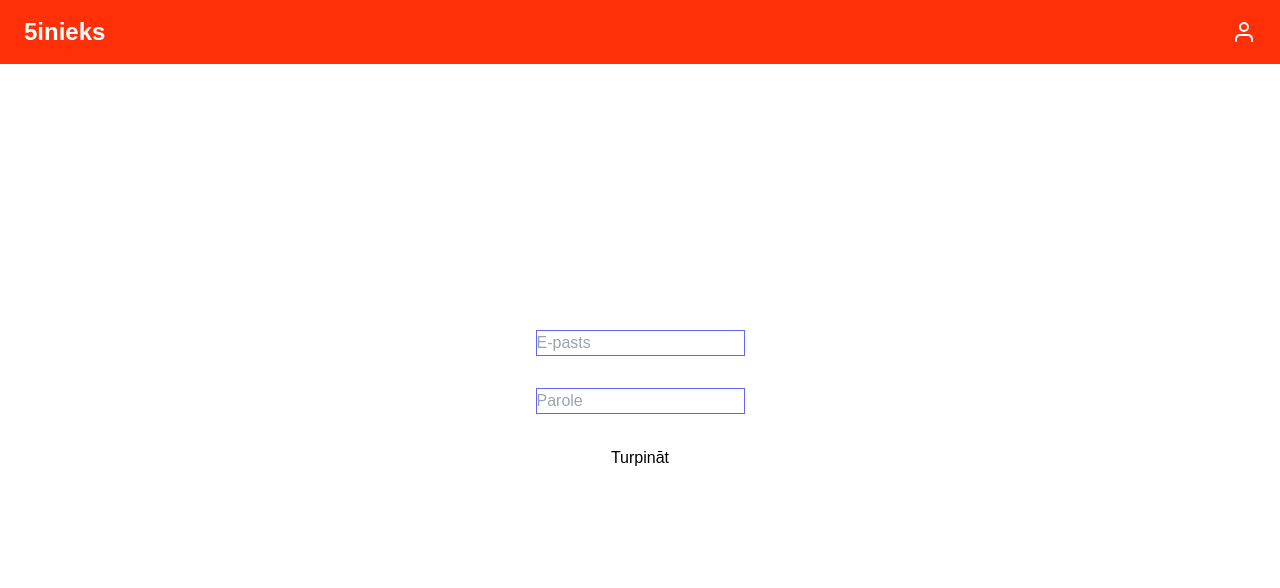
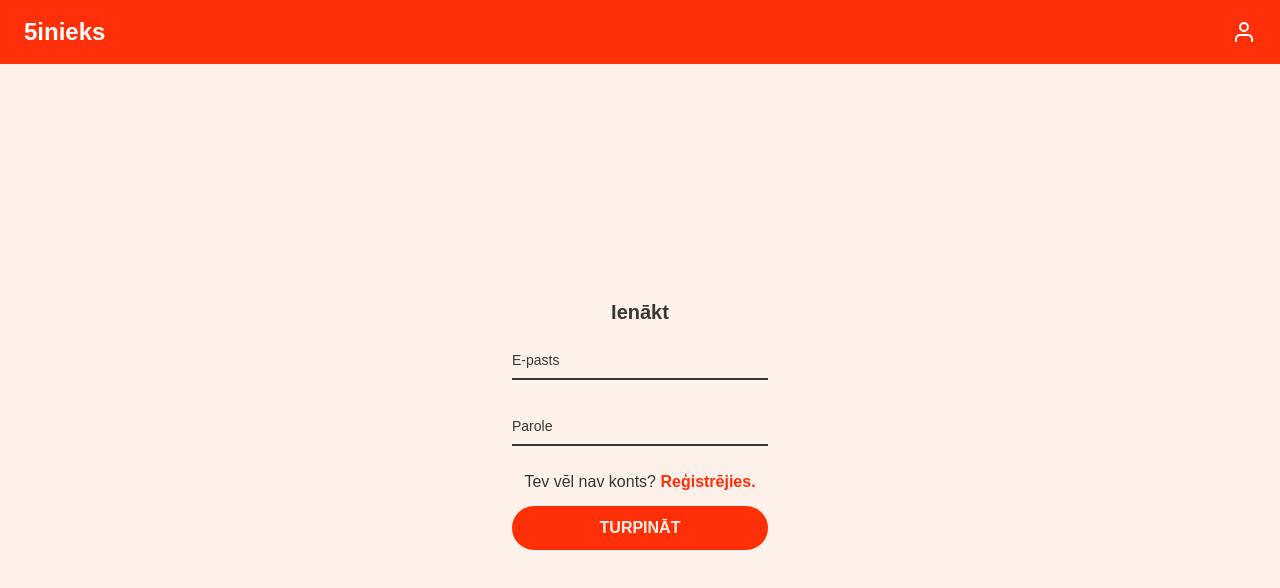
Before and after one commit to Aigarsss/piecinieks-web, a React (Vite) app: page /signIn in a window 1280 px wide. Shown: the top 588 px of the page. Built offline with nearby package versions, Linux system fonts and the light colour scheme; no server answers; a web font is replaced by a local one.

Commit message:
Style login/register

```diff
--- a/src/Components/NavBar/NavBar.tsx
+++ b/src/Components/NavBar/NavBar.tsx
@@ -56,12 +56,11 @@ const NavBar = () => {
                         style={animation}
                         className="mobileMenu absolute right-0 top-12 flex flex-col items-end bg-cream px-6 py-5 select-none z-10"
                     >
-                        {
-                            isAdmin &&
+                        {isAdmin && (
                             <li className="pb-4">
                                 <Link to="/dashboard">Jautājumi</Link>
                             </li>
-                        }
+                        )}
                         {/*<li className="pb-4">Rezultāti</li>*/}
                         <li className="text-custom-red" onClick={handleLogOut}>
                             Iziet
--- a/src/Components/UniversalForm/UniversalForm.tsx
+++ b/src/Components/UniversalForm/UniversalForm.tsx
@@ -1,4 +1,5 @@
 import React, { useState } from 'react';
+import {Link} from "react-router-dom";
 
 type UniversalFormProps = {
     action: ({}) => void;
@@ -23,34 +24,65 @@ const UniversalForm: React.FC<UniversalFormProps> = ({ action, formType }) => {
     };
 
     return (
-        <form className="flex flex-col items-center justify-center h-full" onSubmit={handleSubmit}>
+        <form className="flex flex-col items-center justify-center h-full bg-cream px-5" onSubmit={handleSubmit}>
+            <h1 className="text-custom-black font-bold text-xl pb-3">
+                {formType === 'signUp' ? 'Reģistrēties' : 'Ienākt'}
+            </h1>
+            <div className="relative z-0 mb-6 w-64 group">
                 <input
+                    className="block py-2.5 px-0 w-full text-sm text-custom-black bg-transparent border-0 border-b-2 border-custom-black appearance-none focus:outline-none focus:ring-0 focus:border-custom-orange peer"
                     type="email"
                     id="email"
                     name="email"
-                placeholder="E-pasts"
-                className={'border border-indigo-500/100 mb-8'}
                     onChange={handleChange}
+                    placeholder=" "
                 />
+                <label
+                    htmlFor="answer"
+                    className="absolute text-sm text-custom-black duration-300 transform -translate-y-6 scale-75 top-3 -z-10 origin-[0] peer-focus:left-0 peer-focus:text-custom-orange peer-placeholder-shown:scale-100 peer-placeholder-shown:translate-y-0 peer-focus:scale-75 peer-focus:-translate-y-6"
+                >
+                    E-pasts
+                </label>
+            </div>
+
             {formType === 'signUp' && (
+                <div className="relative z-0 mb-6 w-64 group">
                     <input
+                        className="block py-2.5 px-0 w-full text-sm text-custom-black bg-transparent border-0 border-b-2 border-custom-black appearance-none focus:outline-none focus:ring-0 focus:border-custom-orange peer"
                         type="text"
                         id="username"
                         name="username"
-                    placeholder="Lietotājs"
-                    className={'border border-indigo-500/100 mb-8'}
                         onChange={handleChange}
+                        placeholder=" "
                     />
+                    <label
+                        htmlFor="answer"
+                        className="absolute text-sm text-custom-black duration-300 transform -translate-y-6 scale-75 top-3 -z-10 origin-[0] peer-focus:left-0 peer-focus:text-custom-orange peer-placeholder-shown:scale-100 peer-placeholder-shown:translate-y-0 peer-focus:scale-75 peer-focus:-translate-y-6"
+                    >
+                        Lietotājvārds
+                    </label>
+                </div>
             )}
+            <div className="relative z-0 mb-6 w-64 group">
                 <input
+                    className="block py-2.5 px-0 w-full text-sm text-custom-black bg-transparent border-0 border-b-2 border-custom-black appearance-none focus:outline-none focus:ring-0 focus:border-custom-orange peer"
                     type="password"
                     id="password"
                     name="password"
-                placeholder="Parole"
-                className={'border border-indigo-500/100 mb-8'}
                     onChange={handleChange}
+                    placeholder=" "
                 />
-            <input type="submit" value="Turpināt" className="cursor-pointer" />
+                <label
+                    htmlFor="answer"
+                    className="absolute text-sm text-custom-black duration-300 transform -translate-y-6 scale-75 top-3 -z-10 origin-[0] peer-focus:left-0 peer-focus:text-custom-orange peer-placeholder-shown:scale-100 peer-placeholder-shown:translate-y-0 peer-focus:scale-75 peer-focus:-translate-y-6"
+                >
+                    Parole
+                </label>
+            </div>
+            {formType === 'signUp' ?
+                <p className="text-custom-black mb-3">Tev jau ir konts? <Link to={'/signIn'} className="font-bold text-custom-orange">Ienāc.</Link></p> :
+                <p className="text-custom-black mb-3">Tev vēl nav konts? <Link to={'/signUp'} className="font-bold text-custom-orange">Reģistrējies.</Link></p>}
+            <input type="submit" value="Turpināt" className="cursor-pointer rounded-full w-64 bg-custom-orange h-11 uppercase font-bold text-cream" />
         </form>
     );
 };
--- a/src/Pages/SignIn.tsx
+++ b/src/Pages/SignIn.tsx
@@ -2,6 +2,7 @@ import React, { useEffect } from 'react';
 import NavBar from '@app/Components/NavBar';
 import UniversalForm from '@app/Components/UniversalForm';
 import { useLogin } from '@app/Hooks/useLogin';
+import Container from '@app/Components/Container';
 
 const SignIn = () => {
     const { signIn, redirectIfLoggedIn } = useLogin();
@@ -12,10 +13,10 @@ const SignIn = () => {
     });
 
     return (
-        <div className="h-full flex flex-col">
+        <Container>
             <NavBar />
             <UniversalForm action={signIn} formType="signIn" />
-        </div>
+        </Container>
     );
 };
 
--- a/tailwind.config.js
+++ b/tailwind.config.js
@@ -6,6 +6,7 @@ module.exports = {
         'cream': '#FEF1E9',
         'custom-red': '#C60400',
         'custom-orange': '#FF3008',
+        'custom-black': '#373737',
       },
     },
   },
```
Lines whose indentation alone changed are shown as unchanged.
